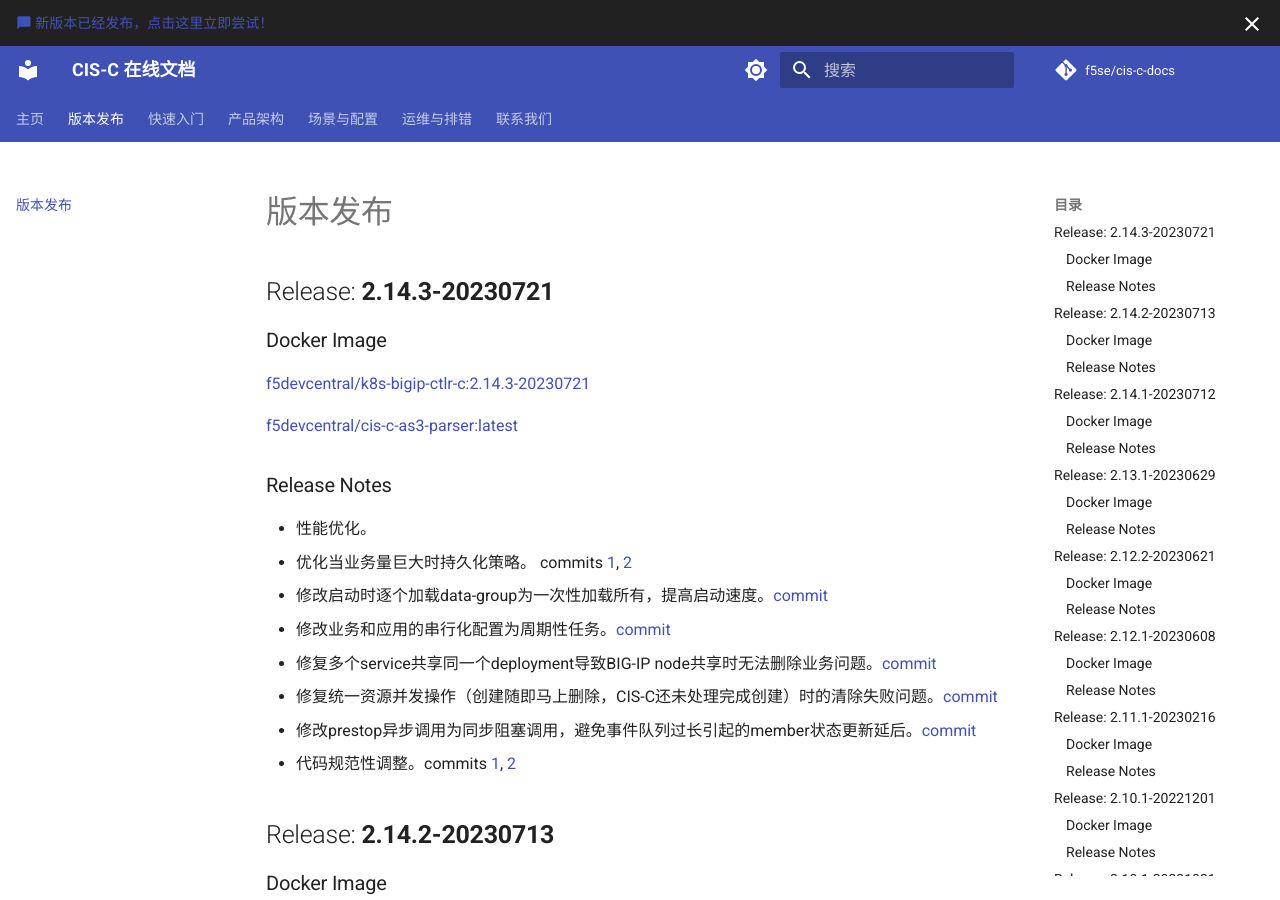
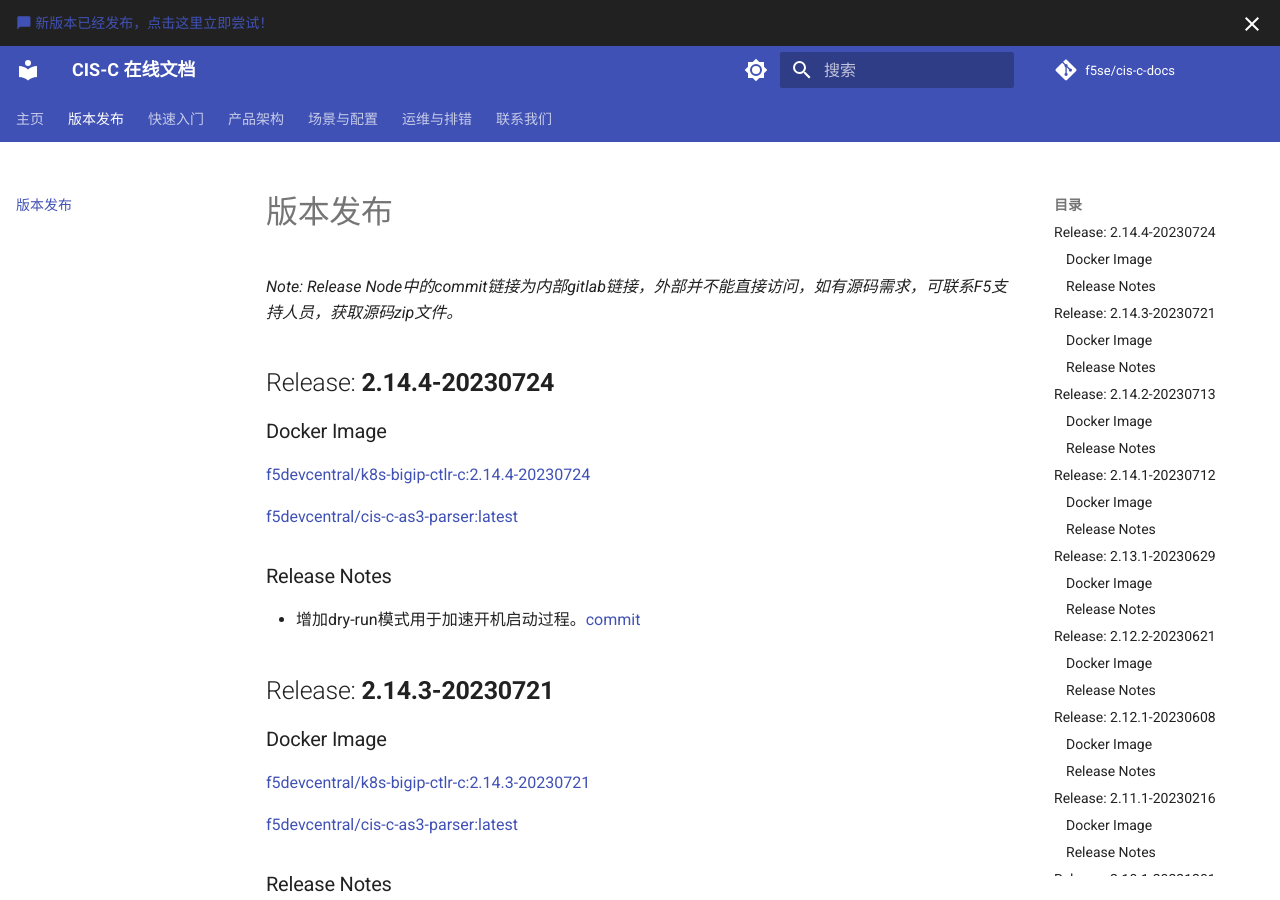
Before and after one commit to f5se/cis-c-docs, an MkDocs documentation site: the page built from docs/Release-notes/index.md, in a window 1280 px wide and 900 px high. Built offline with MkDocs 1.6.1 and Material for MkDocs 9.7.7, drawn with Linux system fonts in a browser that asks for light colours; comment, search, counter and statistics services are not loaded; some of the changed lines change nothing that is shown.

Commit message:
release 2.14.4 for dry run mode

```diff
--- a/docs/Release-notes/index.md
+++ b/docs/Release-notes/index.md
@@ -1,4 +1,18 @@
 # 版本发布
+
+*Note: Release Node中的commit链接为内部gitlab链接，外部并不能直接访问，如有源码需求，可联系F5支持人员，获取源码zip文件。*
+
+## Release: **2.14.4-20230724**
+
+### Docker Image
+
+[f5devcentral/k8s-bigip-ctlr-c:2.14.4-20230724](https://hub.docker.com/r/f5devcentral/k8s-bigip-ctlr-c)
+
+[f5devcentral/cis-c-as3-parser:latest](https://hub.docker.com/r/f5devcentral/cis-c-as3-parser)
+
+### Release Notes
+
+* 增加dry-run模式用于加速开机启动过程。[commit](https://gitlab.f5net.com/cis-c/f5-kic/-/commit/2bd1d1d0598348e231b62d914237468f8a24fc4b)
 
 ## Release: **2.14.3-20230721**
 
@@ -11,13 +25,13 @@
 ### Release Notes
 
 * 性能优化。
-  * 优化当业务量巨大时持久化策略。 commits [1](https://gitee.com/zongzw/f5-kic/commit/1b58e6f133c9129c16e44fbe22ae510d2dce4abd), [2](https://gitee.com/zongzw/f5-kic/commit/a34fe0b48d09ff79b42007ccf7036c2348b16a2e)
-  * 修改启动时逐个加载data-group为一次性加载所有，提高启动速度。[commit](https://gitee.com/zongzw/f5-kic/commit/9006a557c68e568fb33541670c7e5ac22b515121)
-  * 修改业务和应用的串行化配置为周期性任务。[commit](https://gitee.com/zongzw/f5-kic/commit/8c8f86a12a67b3dc88478fc198a3f21802b5159c)
-* 修复多个service共享同一个deployment导致BIG-IP node共享时无法删除业务问题。[commit](https://gitee.com/zongzw/f5-kic/commit/fb03f8776edb7334ae1a18157ecd549c7f979815)
-* 修复统一资源并发操作（创建随即马上删除，CIS-C还未处理完成创建）时的清除失败问题。[commit](https://gitee.com/zongzw/f5-kic/commit/a34fe0b48d09ff79b42007ccf7036c2348b16a2e)
-* 修改prestop异步调用为同步阻塞调用，避免事件队列过长引起的member状态更新延后。[commit](https://gitee.com/zongzw/f5-kic/commit/064f79a10f1fcc7f9293bdcdf2ee47f8e36e7197)
-* 代码规范性调整。commits [1](https://gitee.com/zongzw/f5-kic/commit/88abc8d379a5fe8c11fc95a4726a3ac119557c79), [2](https://gitee.com/zongzw/f5-kic/commit/de16603d40c45ed8bdb8554e47a4e4a327159618)
+  * 优化当业务量巨大时持久化策略。 commits [1](https://gitlab.f5net.com/cis-c/f5-kic/-/commit/1b58e6f133c9129c16e44fbe22ae510d2dce4abd), [2](https://gitlab.f5net.com/cis-c/f5-kic/-/commit/a34fe0b48d09ff79b42007ccf7036c2348b16a2e)
+  * 修改启动时逐个加载data-group为一次性加载所有，提高启动速度。[commit](https://gitlab.f5net.com/cis-c/f5-kic/-/commit/9006a557c68e568fb33541670c7e5ac22b515121)
+  * 修改业务和应用的串行化配置为周期性任务。[commit](https://gitlab.f5net.com/cis-c/f5-kic/-/commit/8c8f86a12a67b3dc88478fc198a3f21802b5159c)
+* 修复多个service共享同一个deployment导致BIG-IP node共享时无法删除业务问题。[commit](https://gitlab.f5net.com/cis-c/f5-kic/-/commit/fb03f8776edb7334ae1a18157ecd549c7f979815)
+* 修复统一资源并发操作（创建随即马上删除，CIS-C还未处理完成创建）时的清除失败问题。[commit](https://gitlab.f5net.com/cis-c/f5-kic/-/commit/a34fe0b48d09ff79b42007ccf7036c2348b16a2e)
+* 修改prestop异步调用为同步阻塞调用，避免事件队列过长引起的member状态更新延后。[commit](https://gitlab.f5net.com/cis-c/f5-kic/-/commit/064f79a10f1fcc7f9293bdcdf2ee47f8e36e7197)
+* 代码规范性调整。commits [1](https://gitlab.f5net.com/cis-c/f5-kic/-/commit/88abc8d379a5fe8c11fc95a4726a3ac119557c79), [2](https://gitlab.f5net.com/cis-c/f5-kic/-/commit/de16603d40c45ed8bdb8554e47a4e4a327159618)
 
 ## Release: **2.14.2-20230713**
 
@@ -29,9 +43,9 @@
 
 ### Release Notes
 
-* 增加参数--pool-member-type参数用于控制NodePort类型的Service下发后的member类型。[commit](https://gitee.com/zongzw/f5-kic/commit/ed3fd3d88e8919b67a656d8d8ba6bc4e55cca67f)
-* 调整prometheus监控指标，追加事件处理耗时监控。[commit](https://gitee.com/zongzw/f5-kic/commit/bb4f08d38debcd9b266c55d5c62a059fdf360bb6)
-* 增加周期性任务机制用于处理BIG-IP配置保存。 [commit](https://gitee.com/zongzw/f5-kic/commit/9a6887e50e6f7cb7354af05454c3ebf4710323c9)
+* 增加参数--pool-member-type参数用于控制NodePort类型的Service下发后的member类型。[commit](https://gitlab.f5net.com/cis-c/f5-kic/-/commit/ed3fd3d88e8919b67a656d8d8ba6bc4e55cca67f)
+* 调整prometheus监控指标，追加事件处理耗时监控。[commit](https://gitlab.f5net.com/cis-c/f5-kic/-/commit/bb4f08d38debcd9b266c55d5c62a059fdf360bb6)
+* 增加周期性任务机制用于处理BIG-IP配置保存。 [commit](https://gitlab.f5net.com/cis-c/f5-kic/-/commit/9a6887e50e6f7cb7354af05454c3ebf4710323c9)
 
 
 ## Release: **2.14.1-20230712**
@@ -44,14 +58,14 @@
 
 ### Release Notes
 
-* 延迟pod删除时的arp删除(针对flannel vxlan)，确保业务在pod删除前的联通性 [commit](https://gitee.com/zongzw/f5-kic/commit/1e1584c637ca8b69d0000bd3a67a90ed27d0f12d)
+* 延迟pod删除时的arp删除(针对flannel vxlan)，确保业务在pod删除前的联通性 [commit](https://gitlab.f5net.com/cis-c/f5-kic/-/commit/1e1584c637ca8b69d0000bd3a67a90ed27d0f12d)
 * 实现架构调整:
-  * 使用controller-runtime取代informer实现对资源事件的监听。commits [1](https://gitee.com/zongzw/f5-kic/commit/ee4587dbd607fa0f67708e953a609c4bb15a1360), [2](https://gitee.com/zongzw/f5-kic/commit/f278ad84f87a8d5a95a1afaafaba59b8768a37d7)
-  * 串行化处理BIG-IP iControl Rest请求，保证BIG-IP下发一致性。 commits [1](https://gitee.com/zongzw/f5-kic/commit/ed9200014929a5c74df8dc65695f2d9569fde8fa), [2](https://gitee.com/zongzw/f5-kic/commit/193631d9d55e841b98ceb3a2716f98efc045b2c1), [3](https://gitee.com/zongzw/f5-kic/commit/eb3d06beb0733ba782cf84954e980f06fd54c202)
-* 修复当资源事件量大时的卡死问题，[commit](https://gitee.com/zongzw/f5-kic/commit/75689944661eb462bbd0d14c6cbc1e877eea663c)
-* 增加/hook/settings API实现部分配置项动态化：log-level sys-save-interval health-check-interval。commits [1](https://gitee.com/zongzw/f5-kic/commit/c6a8746806f1d3259c7e2cd618cba6c25ef5f1cf), [2](https://gitee.com/zongzw/f5-kic/commit/a5dbeed25093a89c7b176ec64b5bd220d5adf4fe)
+  * 使用controller-runtime取代informer实现对资源事件的监听。commits [1](https://gitlab.f5net.com/cis-c/f5-kic/-/commit/ee4587dbd607fa0f67708e953a609c4bb15a1360), [2](https://gitlab.f5net.com/cis-c/f5-kic/-/commit/f278ad84f87a8d5a95a1afaafaba59b8768a37d7)
+  * 串行化处理BIG-IP iControl Rest请求，保证BIG-IP下发一致性。 commits [1](https://gitlab.f5net.com/cis-c/f5-kic/-/commit/ed9200014929a5c74df8dc65695f2d9569fde8fa), [2](https://gitlab.f5net.com/cis-c/f5-kic/-/commit/193631d9d55e841b98ceb3a2716f98efc045b2c1), [3](https://gitlab.f5net.com/cis-c/f5-kic/-/commit/eb3d06beb0733ba782cf84954e980f06fd54c202)
+* 修复当资源事件量大时的卡死问题，[commit](https://gitlab.f5net.com/cis-c/f5-kic/-/commit/75689944661eb462bbd0d14c6cbc1e877eea663c)
+* 增加/hook/settings API实现部分配置项动态化：log-level sys-save-interval health-check-interval。commits [1](https://gitlab.f5net.com/cis-c/f5-kic/-/commit/c6a8746806f1d3259c7e2cd618cba6c25ef5f1cf), [2](https://gitlab.f5net.com/cis-c/f5-kic/-/commit/a5dbeed25093a89c7b176ec64b5bd220d5adf4fe)
 
-* 性能优化，减少不必要的资源触发事件。  [commit](https://gitee.com/zongzw/f5-kic/commit/7fab8d4ba648c704e42b201c55590114469665d8)
+* 性能优化，减少不必要的资源触发事件。  [commit](https://gitlab.f5net.com/cis-c/f5-kic/-/commit/7fab8d4ba648c704e42b201c55590114469665d8)
 
 
 ## Release: **2.13.1-20230629**
```
